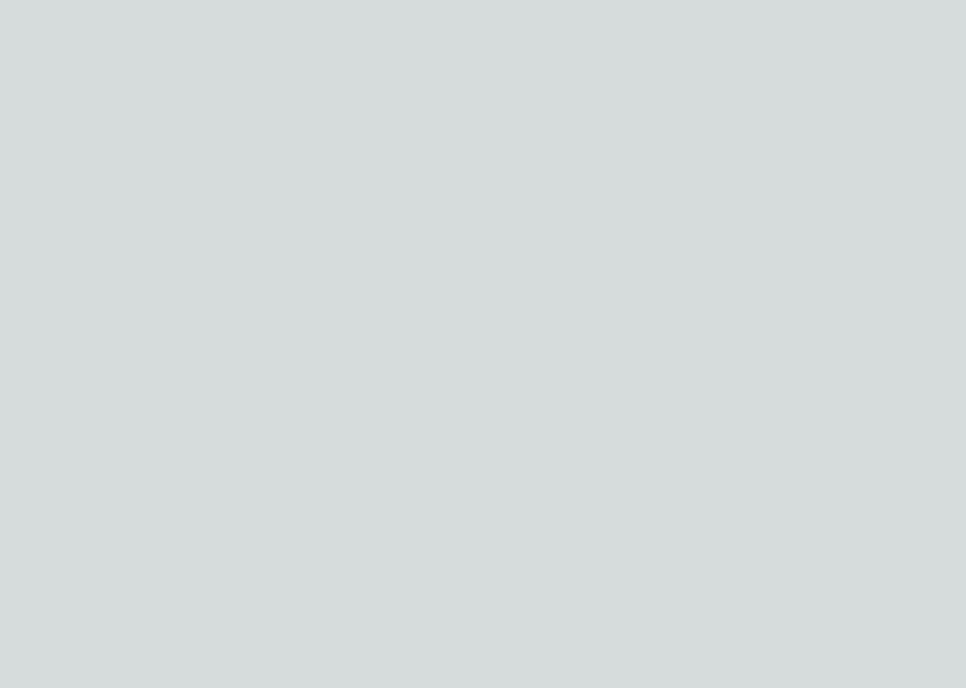
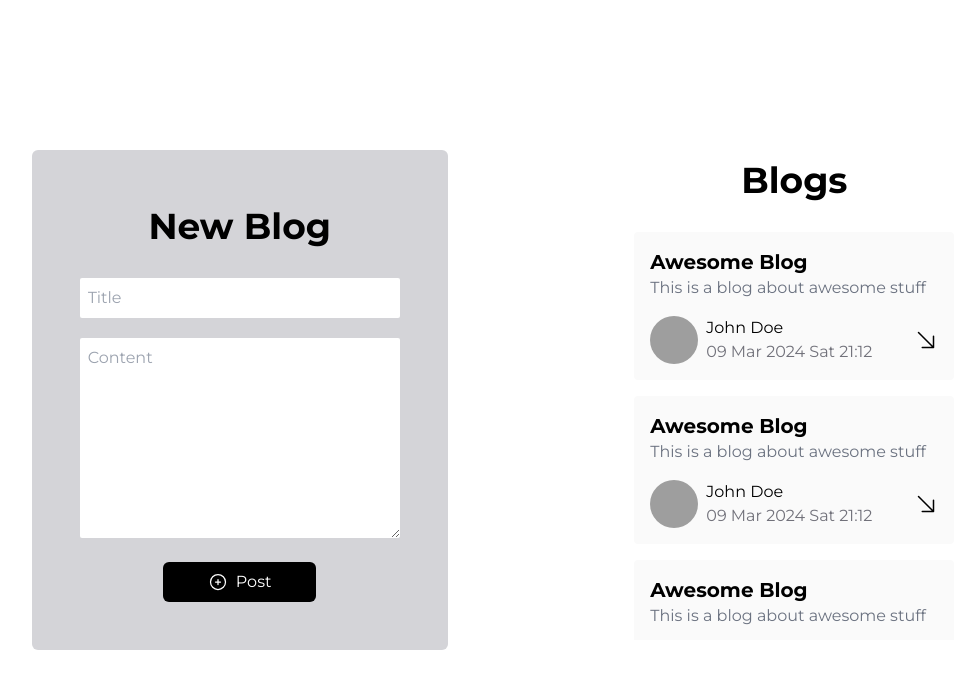
Before and after one commit to GweepCreative/BasicBlog, a Next.js app: page / in a window 1280 px wide. Shown: the top 688 px of the page, without its empty margins (139-1105 px from the left). Built offline with nearby package versions, Linux system fonts and the light colour scheme; grey boxes are pictures that could not be loaded.

Commit message:
Finished: UI; Finished: DB Client;

```diff
--- a/next.config.js
+++ b/next.config.js
@@ -1,4 +1,8 @@
 /** @type {import('next').NextConfig} */
-const nextConfig = {}
+const nextConfig = {
+  images: {
+    domains: ["pbs.twimg.com"],
+  },
+};
 
-module.exports = nextConfig
+module.exports = nextConfig;
--- /dev/null
+++ b/src/app/blog/[slug]/page.tsx
@@ -0,0 +1,50 @@
+import React from "react";
+
+export default function Blog() {
+  return (
+    <div className="h-screen flex  justify-center items-center">
+      <div className="bg-zinc-200 flex flex-col gap-y-10 justify-evenly items-center w-[75vw] h-[75vh] rounded p-10">
+        <h1 className="text-4xl font-bold">Blog Title</h1>
+
+        <p className="text-center">
+          Blog ContentBlog ContentBlog ContentBlog ContentBlog ContentBlog
+          ContentBlog Content Blog ContentBlog ContentBlog ContentBlog
+          ContentBlog ContentBlog ContentBlog ContentBlog ContentBlog
+          ContentBlog ContentBlog ContentBlog ContentBlog ContentBlog
+          ContentBlog ContentBlog ContentBlog ContentBlog ContentBlog
+          ContentBlog ContentBlog ContentBlog ContentBlog ContentBlog
+          ContentBlog ContentBlog ContentBlog ContentBlog ContentBlog
+          ContentBlog ContentBlog ContentBlog ContentBlog ContentBlog
+          ContentBlog ContentBlog ContentBlog ContentBlog ContentBlog
+          ContentBlog ContentBlog ContentBlog ContentBlog ContentBlog
+          ContentBlog ContentBlog ContentBlog ContentBlog ContentBlog
+          ContentBlog ContentBlog ContentBlog ContentBlog ContentBlog
+          ContentBlog ContentBlog ContentBlog ContentBlog ContentBlog
+          ContentBlog ContentBlog ContentBlog ContentBlog ContentBlog
+          ContentBlog ContentBlog ContentBlog ContentBlog ContentBlog
+          ContentBlog ContentBlog ContentBlog ContentBlog ContentBlog
+          ContentBlog ContentBlog ContentBlog ContentBlog ContentBlog
+          ContentBlog ContentBlog ContentBlog ContentBlog ContentBlog
+          ContentBlog ContentBlog ContentBlog ContentBlog ContentBlog
+          ContentBlog ContentBlog ContentBlog ContentBlog ContentBlog
+          ContentBlog ContentBlog ContentBlog ContentBlog ContentBlog
+          ContentBlog ContentBlog ContentBlog ContentBlog ContentBlog
+          ContentBlog ContentBlog ContentBlog ContentBlog ContentBlog
+          ContentBlog ContentBlog ContentBlog Content
+        </p>
+        <div>
+          <div className="flex items-center justify-center gap-x-4">
+            <img
+              className="w-12 h-12 rounded-full"
+              src="https://pbs.twimg.com/profile_images/1671511978303430658/0fcxWFub_400x400.jpg"
+            />
+            <div>
+              <p className="font-bold ">John Doe</p>
+              <p className="text-zinc-500">12 May 2021 Wed 12:00</p>
+            </div>
+          </div>
+        </div>
+      </div>
+    </div>
+  );
+}
--- a/src/app/globals.css
+++ b/src/app/globals.css
@@ -1,27 +1,3 @@
 @tailwind base;
 @tailwind components;
 @tailwind utilities;
-
-:root {
-  --foreground-rgb: 0, 0, 0;
-  --background-start-rgb: 214, 219, 220;
-  --background-end-rgb: 255, 255, 255;
-}
-
-@media (prefers-color-scheme: dark) {
-  :root {
-    --foreground-rgb: 255, 255, 255;
-    --background-start-rgb: 0, 0, 0;
-    --background-end-rgb: 0, 0, 0;
-  }
-}
-
-body {
-  color: rgb(var(--foreground-rgb));
-  background: linear-gradient(
-      to bottom,
-      transparent,
-      rgb(var(--background-end-rgb))
-    )
-    rgb(var(--background-start-rgb));
-}
--- a/src/app/layout.tsx
+++ b/src/app/layout.tsx
@@ -1,11 +1,11 @@
 import './globals.css'
 import type { Metadata } from 'next'
-import { Inter } from 'next/font/google'
+import { Montserrat } from 'next/font/google'
 
-const inter = Inter({ subsets: ['latin'] })
+const montserrat = Montserrat({ subsets: ['latin'] })
 
 export const metadata: Metadata = {
-  title: 'Create Next App',
+  title: 'Blog App',
   description: 'Generated by create next app',
 }
 
@@ -16,7 +16,7 @@ export default function RootLayout({
 }) {
   return (
     <html lang="en">
-      <body className={inter.className}>{children}</body>
+      <body className={montserrat.className}>{children}</body>
     </html>
   )
 }
--- a/src/app/page.tsx
+++ b/src/app/page.tsx
@@ -1,9 +1,79 @@
-import Image from 'next/image'
+import BlogButton, { BlogProps } from "@/components/BlogButton";
+
+const exampleBlog: BlogProps = {
+  id: "1",
+  title: "Awesome Blog",
+  content: "This is a blog about awesome stuff",
+  publishedAt: new Date(),
+  author: {
+    name: "John Doe",
+    avatar:
+      "https://pbs.twimg.com/profile_images/1671511978303430658/0fcxWFub_400x400.jpg",
+  },
+};
 
 export default function Home() {
+  async function newBlog() {
+    const res = await fetch("/api/blog", {
+      method: "POST",
+      headers: {
+        "Content-Type": "application/json",
+      },
+      body: JSON.stringify({
+        title: "Awesome Blog",
+        content: "This is a blog about awesome stuff",
+        publishedAt: new Date(),
+      }),
+    });
+    const data = await res.json();
+    console.log(data);
+  }
+
   return (
-   <div>
+    <div className=" h-screen flex justify-center items-center">
+      <div className="w-full flex justify-evenly items-center">
+        <div className="bg-zinc-300  flex flex-col justify-center items-center gap-6 p-12 rounded-md">
+          <h2 className="text-4xl font-bold m-2">New Blog</h2>
+          <div className="flex flex-col justify-center items-center gap-y-5">
+            <input
+              className="outline-none p-2 rounded-sm w-[25vw]"
+              type="text"
+              placeholder="Title"
+            />
+            <textarea
+              className="outline-none p-2 rounded-sm w-[25vw] h-[25vh]"
+              placeholder="Content"
+            />
+          </div>
+          <button className="bg-black w-[12vw] px-4 py-2 rounded-md text-white flex justify-center items-center gap-x-2 hover:opacity-75">
+            <svg
+              xmlns="http://www.w3.org/2000/svg"
+              fill="none"
+              viewBox="0 0 24 24"
+              strokeWidth={1.5}
+              stroke="currentColor"
+              className="w-5 h-5"
+            >
+              <path
+                strokeLinecap="round"
+                strokeLinejoin="round"
+                d="M12 9v6m3-3H9m12 0a9 9 0 1 1-18 0 9 9 0 0 1 18 0Z"
+              />
+            </svg>
+            Post
+          </button>
+        </div>
 
-   </div>
-  )
+        <div className="flex flex-col justify-center items-center h-[60vh] gap-y-4 ">
+          <h1 className="text-4xl font-bold">Blogs</h1>
+          <div className="flex flex-col gap-y-4 h-full overflow-y-scroll  p-4">
+            <BlogButton Blog={exampleBlog} />
+            <BlogButton Blog={exampleBlog} />
+            <BlogButton Blog={exampleBlog} />
+            <BlogButton Blog={exampleBlog} />
+          </div>
+        </div>
+      </div>
+    </div>
+  );
 }
--- /dev/null
+++ b/src/components/BlogButton.tsx
@@ -0,0 +1,60 @@
+import moment from "moment";
+import Image from "next/image";
+import Link from "next/link";
+import React from "react";
+
+export type BlogProps = {
+  title: string;
+  id:string;
+  content: string;
+  publishedAt: Date;
+  author: {
+    name: string;
+    avatar: string;
+  };
+};
+
+export default function BlogButton({ Blog }: { Blog: BlogProps }) {
+  return (
+    <Link
+      href={`/blog/${Blog.id}`}
+      className="flex flex-col justify-center items-start w-[25vw] bg-zinc-50 hover:bg-zinc-200 transition-colors rounded p-4"
+    >
+      <h3 className="font-bold text-xl">{Blog.title}</h3>
+      <p className="text-gray-500">{Blog.content}</p>
+
+      <div className="flex justify-between items-center mt-4 w-full">
+        <div className="flex justify-center items-center gap-x-2 ">
+          <Image
+            src={Blog.author.avatar}
+            alt="blog"
+            width={200}
+            height={200}
+            className="rounded-full w-12 h-12"
+          />
+          <div>
+            <p>{Blog.author.name}</p>
+            <p className="text-zinc-500">
+              {moment(Blog.publishedAt).format("DD MMM YYYY ddd HH:mm")}
+            </p>
+          </div>
+        </div>
+
+        <svg
+          xmlns="http://www.w3.org/2000/svg"
+          fill="none"
+          viewBox="0 0 24 24"
+          strokeWidth={1.5}
+          stroke="currentColor"
+          className="w-6 h-6"
+        >
+          <path
+            strokeLinecap="round"
+            strokeLinejoin="round"
+            d="m4.5 4.5 15 15m0 0V8.25m0 11.25H8.25"
+          />
+        </svg>
+      </div>
+    </Link>
+  );
+}
```
Also changed, not shown: package.json (+9 -6 lines), src/utils/Models/Blog.ts (added, +26 -0 lines), src/utils/mongoClient.ts (added, +42 -0 lines), 1 other file (tests, documents, lock files or other folders).
